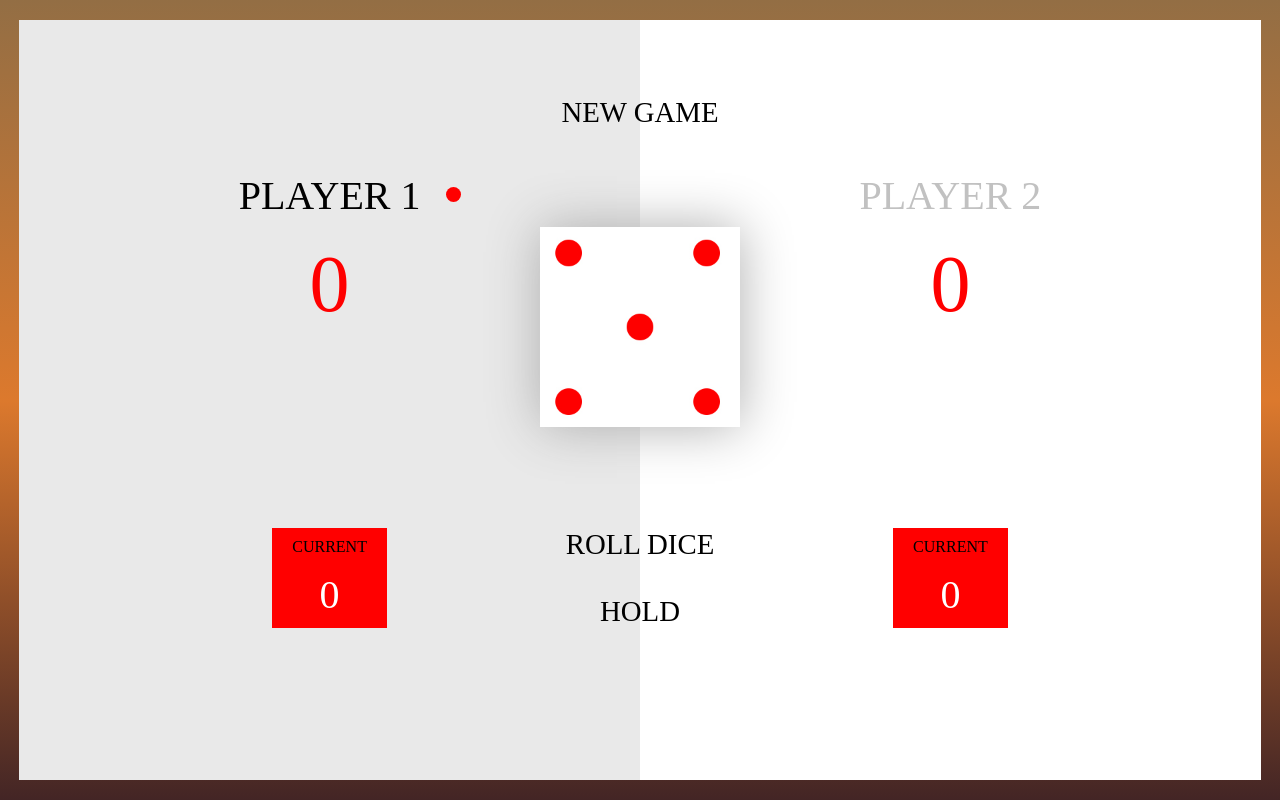
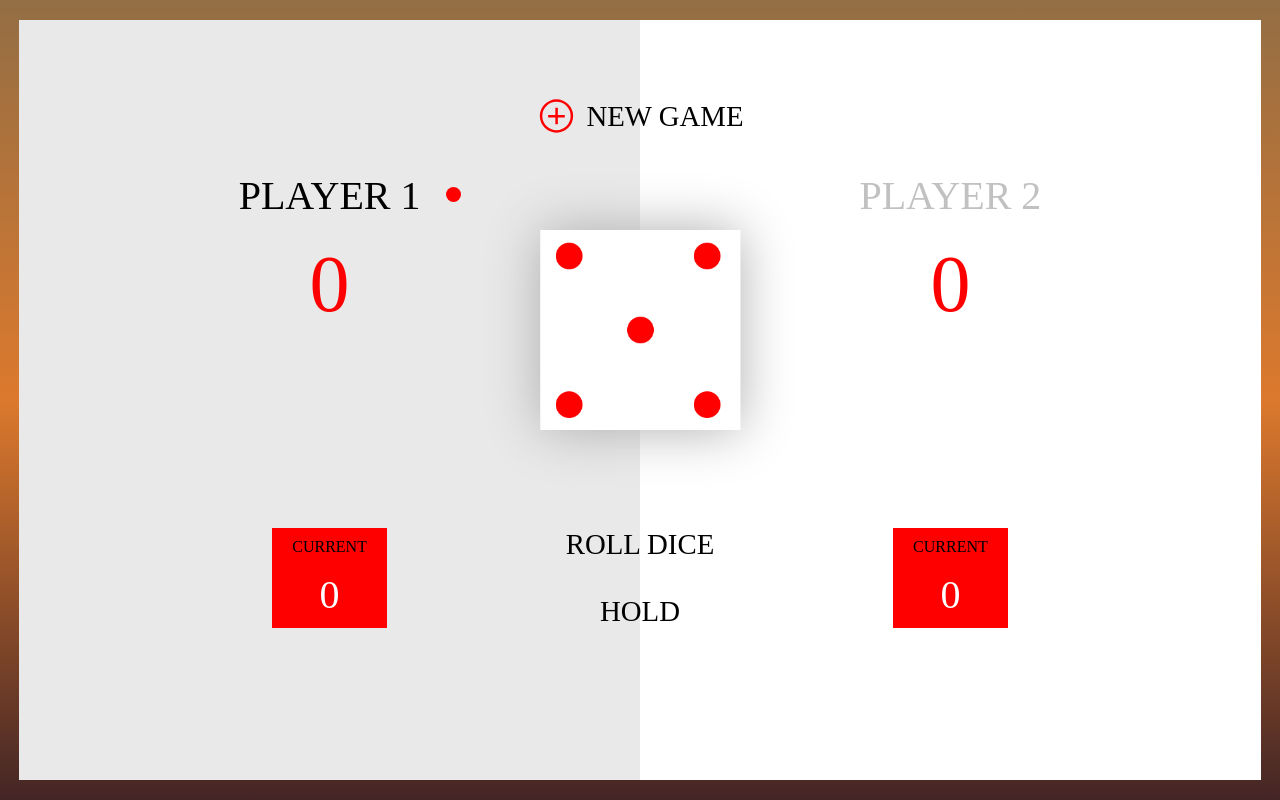
Before and after one commit to MarcoFormante/Jeu-de-d-s, a plain HTML site: page index.html in a window 1280 px wide. Drawn offline with Linux system fonts and the light colour scheme.

Commit message:
bug fixed: page don't reload when newGame text is clicked

```diff
--- a/app.js
+++ b/app.js
@@ -3,12 +3,17 @@ let currentScore = 0;
 let GameOver = false;
 
 const rollBtn = document.querySelector(".roll");
+const hold = document.querySelector(".hold");
+const newGameText = document.querySelector(".new-game-text");
+
 
 rollBtn.addEventListener("click",mixingDice)
 
-const hold = document.querySelector(".hold");
+hold.addEventListener("click", holdSCore);
 
-hold.addEventListener("click", holdSCore);
+newGameText.addEventListener("click", newGame);
+
+
 
 
 class players {
@@ -28,10 +33,10 @@ class players {
                     this.isActive = false;
                 }
 
-
         }
     }
 }
+
 
 const player1 = new players();
 const player2 = new players();
@@ -56,15 +61,11 @@ function startNewGame() {
 
 
 function newGame() {
-    document.reload();
+
+    location.reload();
 }
 
 
-
-
-
-// // //mix the Dice and get Score
-//  mixingDice();
 
 
 
--- a/sass/main.scss
+++ b/sass/main.scss
@@ -129,12 +129,14 @@ body{
     display: flex;
     flex-direction: column;
     justify-content: space-between;
+    text-align: center;
  }
 
 
  .new-game-text{
     font-size: 1.8em;
     cursor: pointer;
+    align-items: center;
  }
 
 
@@ -151,6 +153,7 @@ body{
  .dé{
     box-shadow: 0 0 50px rgb(174, 174, 174);
     width: 200px;
+
  }
 
 
@@ -161,10 +164,26 @@ body{
 
 
 
+ .new-game-text, .hold, .roll{
+    text-align: center;
+ }
+
+
+ .newgame-icon{
+    background-image: url(/assets/icons/add_circle_FILL0_wght400_GRAD0_opsz48.svg);
+    display: block;
+    width: 40px;
+    height: 40px;
+    background-size: cover;
+    margin-right: 10px;
+ }
 
 
 
 
- .new-game-text, .hold, .roll{
-    text-align: center;
+
+
+ .new-game-text{
+    display: flex;
+
  }
```
Also changed, not shown: assets/icons/add_circle_FILL0_wght400_GRAD0_opsz48.png (deleted), assets/icons/add_circle_FILL0_wght400_GRAD0_opsz48.svg (added), sass/main.css, 1 other file.
